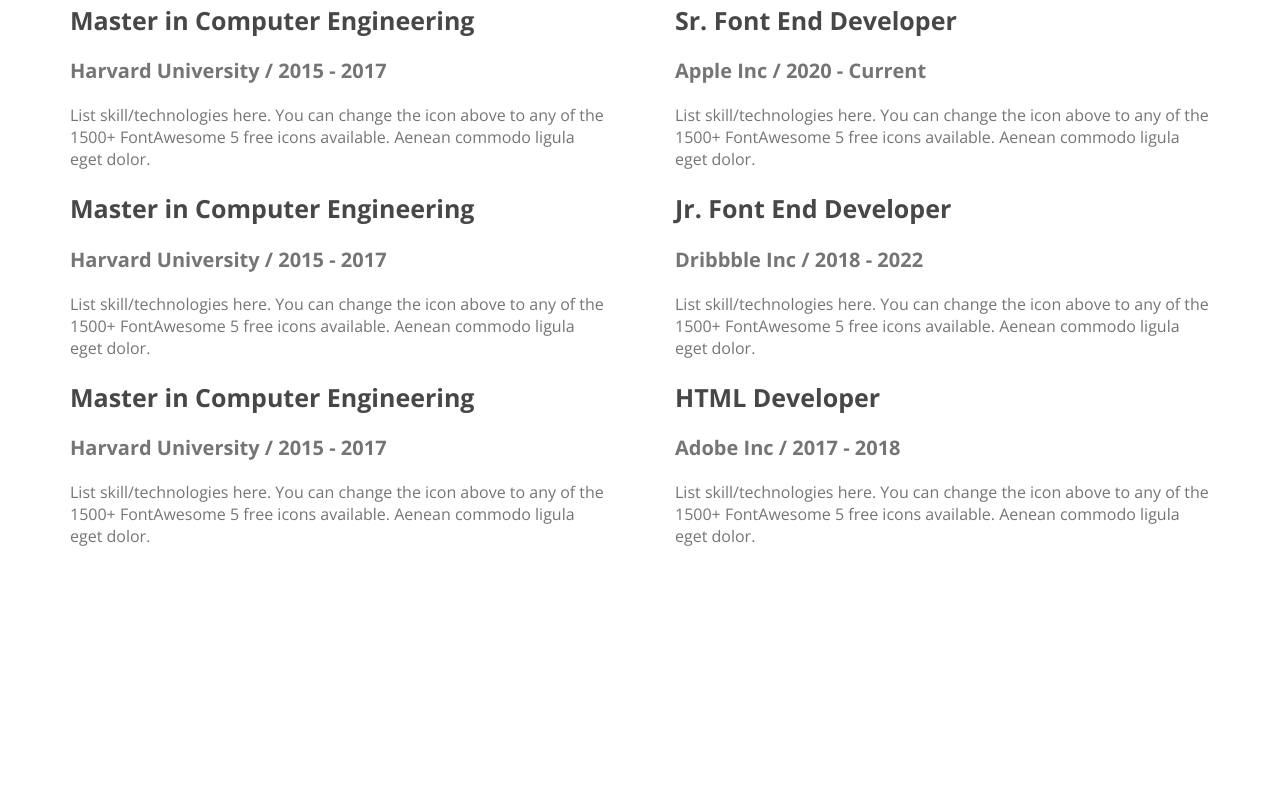
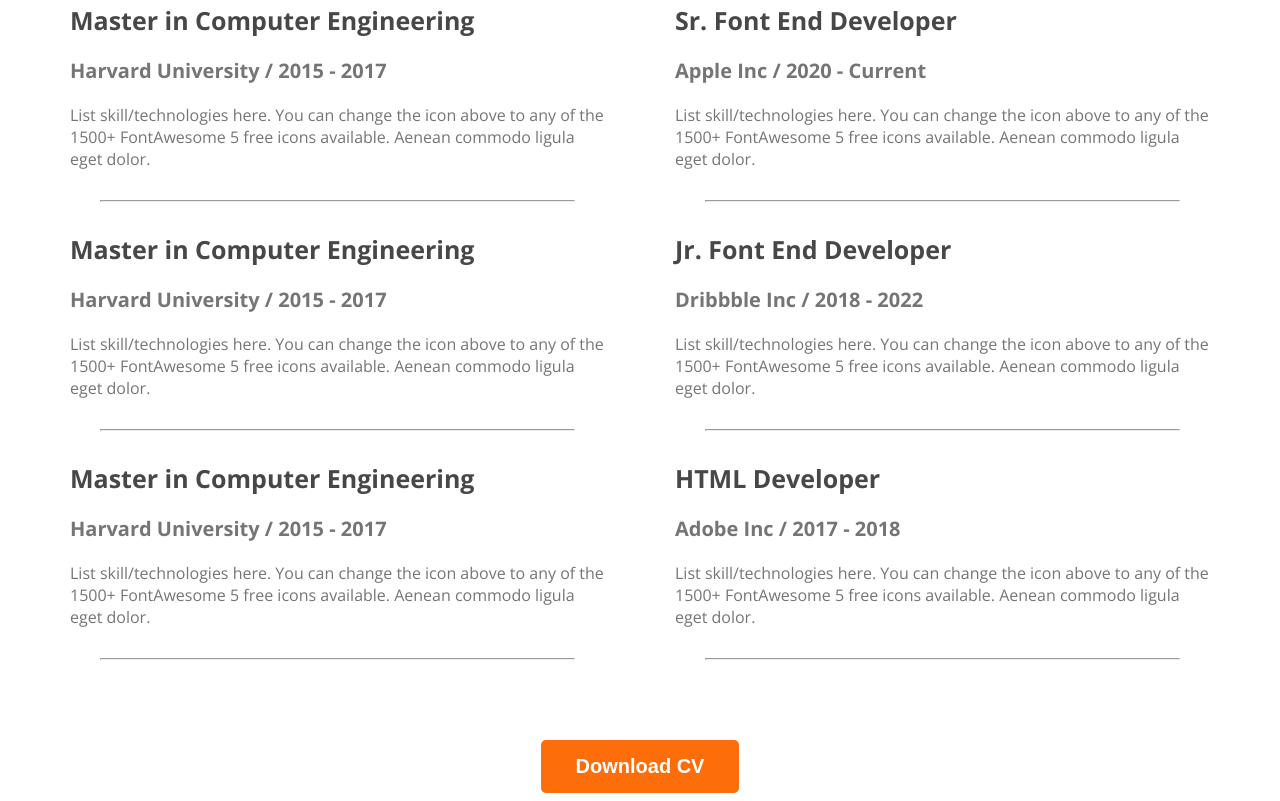
Before and after one commit to fardin36/class-practice-project, a plain HTML site: page index.html in a window 1280 px wide. Shown: the part 2555-3356 px from the top of the page. Before the commit the page ends 3126 px from the top, so only its background shows below. Drawn offline with nearby package versions, Linux system fonts and the light colour scheme.

Commit message:
added download CV btn

```diff
--- a/index.html
+++ b/index.html
@@ -35,6 +35,7 @@
         </div>
     </header>
     <main>
+        <!-- this is about section  -->
         <section class="about">
             <h3 class="section-title">About Me</h3>
             <p class="section-description">I, m a designer & developer with a passion for web design. I enjoy developing
@@ -101,18 +102,21 @@
                         <p class="resume-description">List skill/technologies here. You can change the icon above
                             to any of the 1500+ FontAwesome 5 free icons available. Aenean commodo ligula eget dolor.</p>
                     </div>
+                    <hr>
                     <div class="resume">
                         <h2 class="resule-title">Master in Computer Engineering</h2>
                         <h3 class="resume-place">Harvard University / 2015 - 2017</h3>
                         <p class="resume-description">List skill/technologies here. You can change the icon above
                             to any of the 1500+ FontAwesome 5 free icons available. Aenean commodo ligula eget dolor.</p>
                     </div>
+                    <hr>
                     <div class="resume">
                         <h2 class="resule-title">Master in Computer Engineering</h2>
                         <h3 class="resume-place">Harvard University / 2015 - 2017</h3>
                         <p class="resume-description">List skill/technologies here. You can change the icon above
                             to any of the 1500+ FontAwesome 5 free icons available. Aenean commodo ligula eget dolor.</p>
                     </div>
+                    <hr>
                 </div>
                 <div class="resume-column">
                     <h3 class="resumer-column-title">My Experience</h3>
@@ -122,19 +126,26 @@
                         <p class="resume-description">List skill/technologies here. You can change the icon above
                             to any of the 1500+ FontAwesome 5 free icons available. Aenean commodo ligula eget dolor.</p>
                     </div>
+                    <hr>
                     <div class="resume">
                         <h2 class="resule-title">Jr. Font End Developer</h2>
                         <h3 class="resume-place">Dribbble Inc / 2018 - 2022</h3>
                         <p class="resume-description">List skill/technologies here. You can change the icon above
                             to any of the 1500+ FontAwesome 5 free icons available. Aenean commodo ligula eget dolor.</p>
                     </div>
+                    <hr>
                     <div class="resume">
                         <h2 class="resule-title">HTML Developer</h2>
                         <h3 class="resume-place">Adobe Inc / 2017 - 2018</h3>
                         <p class="resume-description">List skill/technologies here. You can change the icon above
                             to any of the 1500+ FontAwesome 5 free icons available. Aenean commodo ligula eget dolor.</p>
                     </div>
+                    <hr>
                 </div>
+            </div>
+            <!-- resume download button section  -->
+            <div class="download-cv">
+                <button class="btn-primary">Download CV</button>
             </div>
         </section>
     </main>
--- a/styles/portfolio.css
+++ b/styles/portfolio.css
@@ -163,20 +163,35 @@ main section {
     color: #474747;
     font-size: 30px;
     font-weight: 700;
+    margin-bottom: 30px;
 }
 
 .resule-title {
     color: #474747;
     font-size: 25px;
     font-weight: 700;
+    margin-bottom: 10px;
 }
+
 .resume-place {
-    color:#757575;
-font-size: 20px;
-font-weight: 600;
+    color: #757575;
+    font-size: 20px;
+    font-weight: 600;
+    margin-bottom: 20px;
 }
+
 .resume-description {
-    color:#757575;
-font-size: 16px;
-font-weight: 400;
+    color: #757575;
+    font-size: 16px;
+    font-weight: 400;
 }
+
+.resume-column hr {
+    margin: 30px;
+}
+
+/* resume download button section */
+.download-cv {
+    text-align: center;
+    margin-top: 50px;
+}
```
